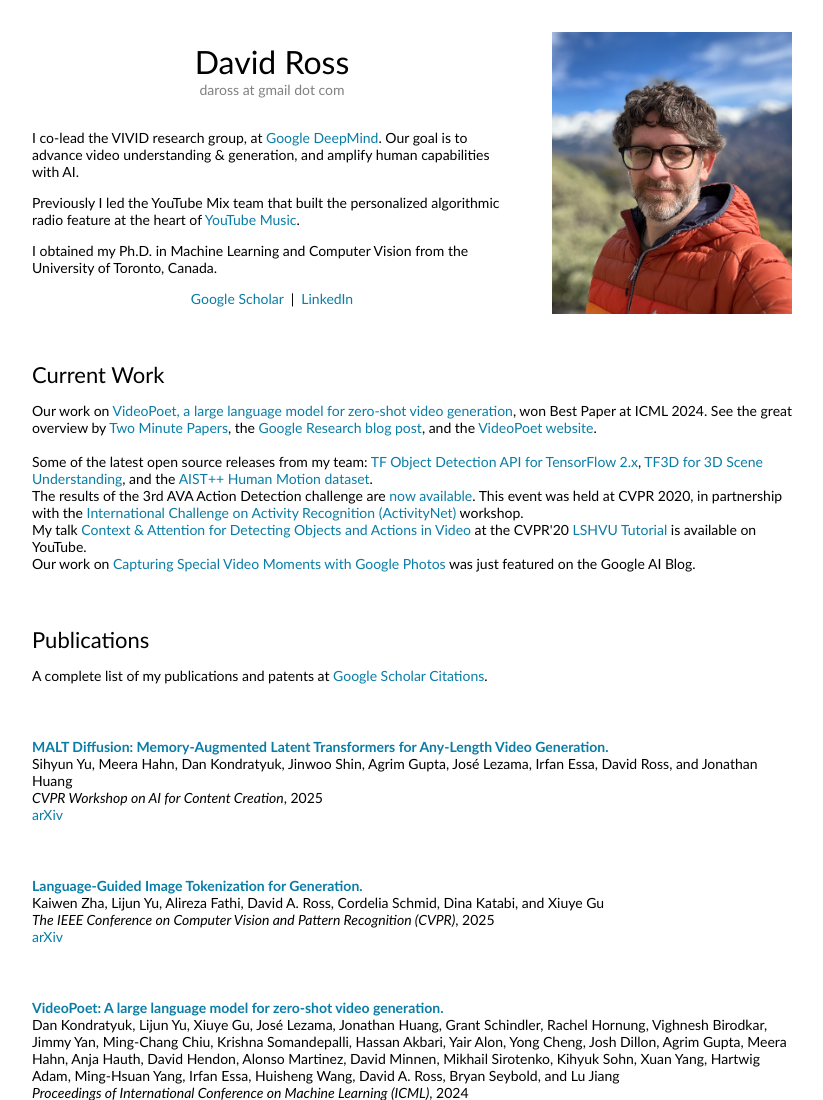
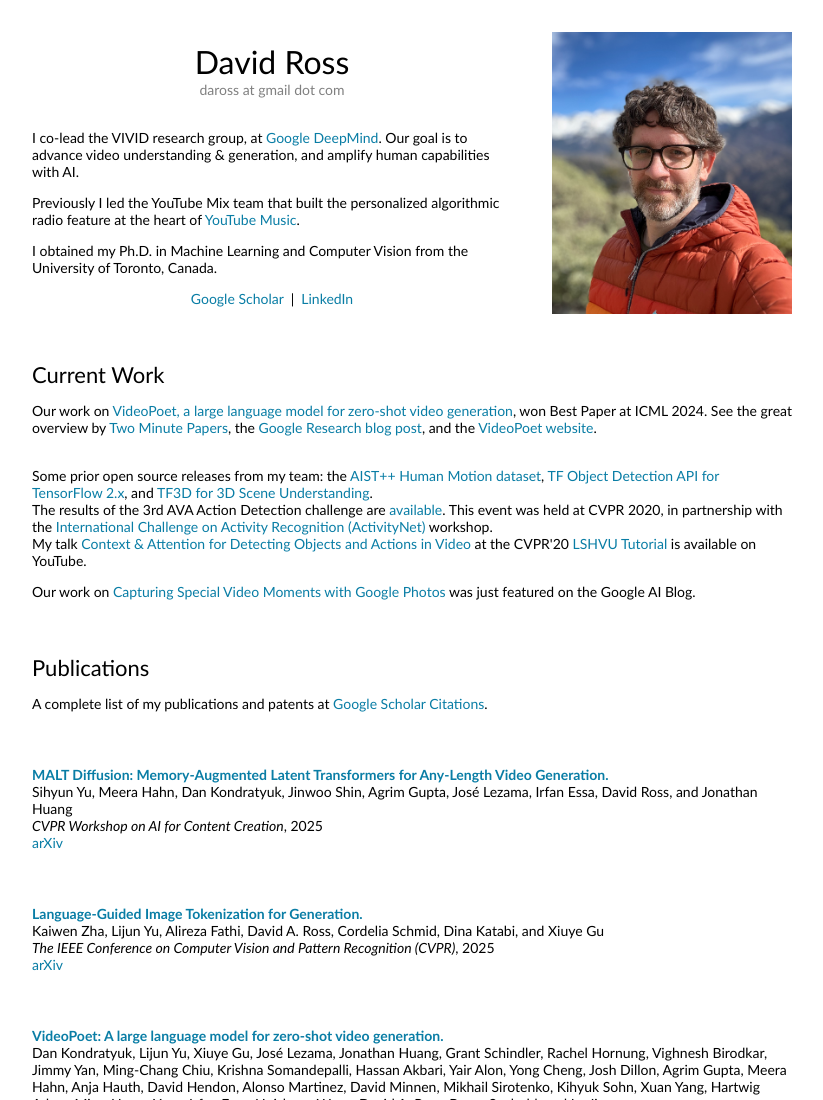
Before and after one commit to ross-da/ross-da.github.io, a plain HTML site: page index.html in a window 1280 px wide. Shown: the top 1100 px of the page, without its empty margins (228-1051 px from the left). Drawn offline with Linux system fonts and the light colour scheme.

Commit message:
Update index.html
fixed the current work section

```diff
--- a/index.html
+++ b/index.html
@@ -53,12 +53,16 @@
                 <heading>Current Work</heading>
                 <p>
                     Our work on <a href="https://research.google/blog/videopoet-a-large-language-model-for-zero-shot-video-generation/">VideoPoet, a large language model for zero-shot video generation</a>, won Best Paper at ICML 2024. See the great overview by <a href="https://www.youtube.com/watch?v=zCNrB4wNJUU">Two Minute Papers</a>, the <a href="https://research.google/blog/videopoet-a-large-language-model-for-zero-shot-video-generation/">Google Research blog post</a>, and the <a href="https://sites.research.google/videopoet/">VideoPoet website</a>.<br><br>
-                    Some of the latest open source releases from my team: <a href="https://blog.tensorflow.org/2020/07/tensorflow-2-meets-object-detection-api.html">TF Object Detection API for TensorFlow 2.x</a>, <a href="https://ai.googleblog.com/2021/02/3d-scene-understanding-with-tensorflow.html">TF3D for 3D Scene Understanding</a>, and the <a href="https://google.github.io/aistplusplus_dataset/">AIST++ Human Motion dataset</a>.
+                </p>
+                <p>
+                    Some prior open source releases from my team: the <a href="https://google.github.io/aistplusplus_dataset/">AIST++ Human Motion dataset</a>, <a href="https://blog.tensorflow.org/2020/07/tensorflow-2-meets-object-detection-api.html">TF Object Detection API for TensorFlow 2.x</a>, and <a href="https://ai.googleblog.com/2021/02/3d-scene-understanding-with-tensorflow.html">TF3D for 3D Scene Understanding</a>.
                     <br>
-                    The results of the 3rd AVA Action Detection challenge are <a href="https://research.google.com/ava/challenge.html">now available</a>. This event was held at CVPR 2020, in partnership with the <a href="http://activity-net.org/challenges/2020/index.html">International Challenge on Activity Recognition (ActivityNet)</a> workshop.
+                    The results of the 3rd AVA Action Detection challenge are <a href="https://research.google.com/ava/challenge.html">available</a>. This event was held at CVPR 2020, in partnership with the <a href="http://activity-net.org/challenges/2020/index.html">International Challenge on Activity Recognition (ActivityNet)</a> workshop.
                     <br>
                     My talk <a href="https://www.youtube.com/watch?v=IRYKpz6txeY&t=29703">Context & Attention for Detecting Objects and Actions in Video</a> at the CVPR'20 <a href="https://holistic-video-understanding.github.io/tutorials/cvpr2020.html">LSHVU Tutorial</a> is available on YouTube.
                     <br>
+                </p>
+                <p>
                     Our work on <a href="https://ai.googleblog.com/2019/04/capturing-special-video-moments-with.html">Capturing Special Video Moments with Google Photos</a> was just featured on the Google AI Blog.
                 </p>
               </td>
```
